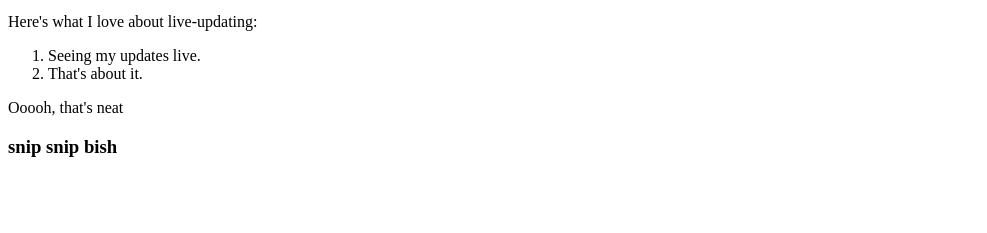
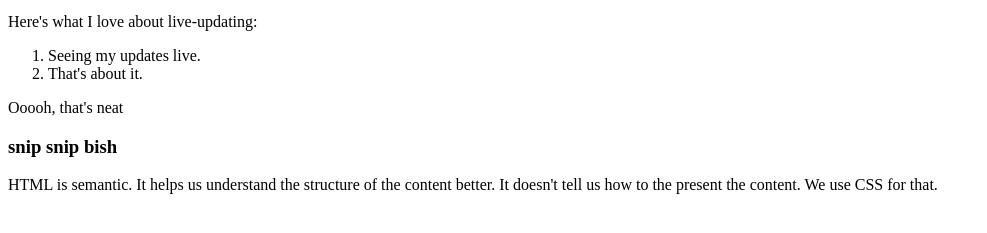
Before and after one commit to BenParisot/bootcamp-prep-day-2, a plain HTML site: page index.html in a window 1280 px wide. Shown: the part 101-334 px from the top of the page, without its empty margins (0-987 px from the left). Drawn offline with Linux system fonts and the light colour scheme.

Commit message:
add more to index.html

```diff
--- a/index.html
+++ b/index.html
@@ -15,5 +15,6 @@
         </ol>
     <p>Ooooh, that's neat</p>
     <h3>snip snip bish</h3>
+    <p>HTML is semantic. It helps us understand the structure of the content better. It doesn't tell us how to the present the content. We use CSS for that.</p>
 </body>
 </html>
```
